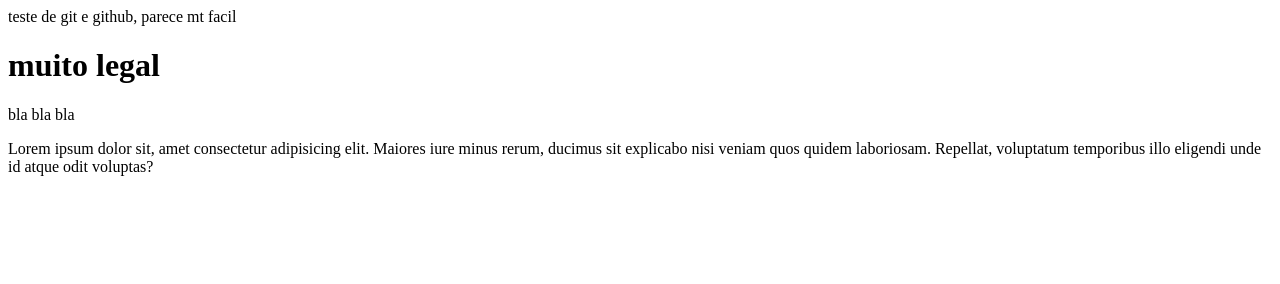
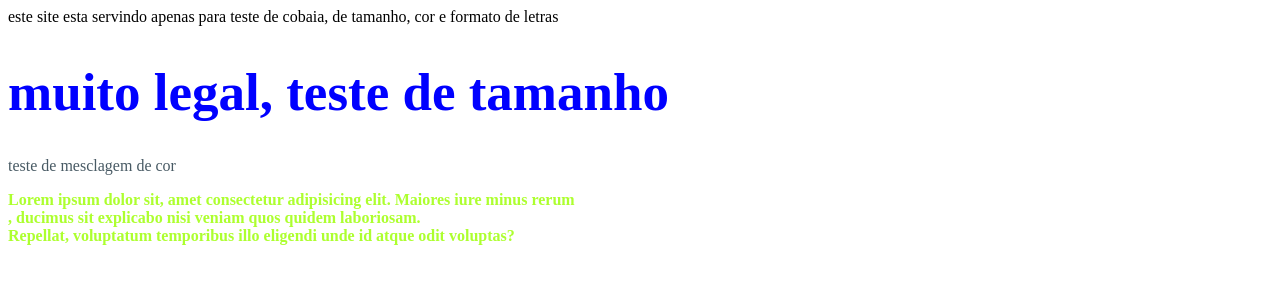
Before and after one commit to Uejii/Teste-guanabara, a plain HTML site: page siteexemplo/index.html in a window 1280 px wide. Drawn offline with Linux system fonts and the light colour scheme.

Commit message:
Update index.html

```diff
--- a/siteexemplo/index.html
+++ b/siteexemplo/index.html
@@ -4,13 +4,21 @@
     <meta charset="UTF-8">
     <meta name="viewport" content="width=device-width, initial-scale=1.0">
     <title>Site exemplo github</title>
+    <style>
+        h1{color: blue;
+        font-size: 53px;}
+        p{color:color-mix(in srgb, rgb(98, 255, 0) 41%, rgb(60, 14, 146) 89%)}
+        h2{color: greenyellow;
+        font-style: inherit;font-size: medium;}
+
+    </style>
 </head>
 <body>
-    teste de git e github, parece mt facil
-    <h1>muito legal</h1>
-<p> bla bla bla </p>
-Lorem ipsum dolor sit, amet consectetur adipisicing elit. Maiores iure minus rerum,
-ducimus sit explicabo nisi veniam quos quidem laboriosam.
-     Repellat, voluptatum temporibus illo eligendi unde id atque odit voluptas?
+    este site esta servindo apenas para teste de cobaia, de tamanho, cor e formato de letras
+    <h1>muito legal, teste de tamanho</h1>
+<p>teste de mesclagem de cor </p>
+<h2>Lorem ipsum dolor sit, amet consectetur adipisicing elit. Maiores iure minus rerum<br>,
+ducimus sit explicabo nisi veniam quos quidem laboriosam.<br>
+     Repellat, voluptatum temporibus illo eligendi unde id atque odit voluptas?</h2>
 </body>
 </html>
```
